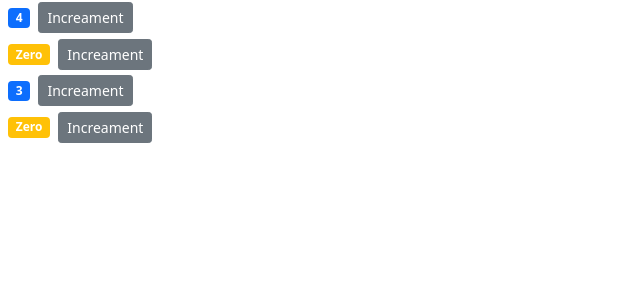
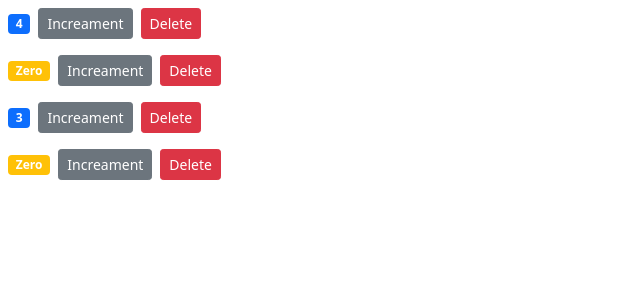
Before and after one commit to alaeimo/React-Course, a React (Create React App) app in the folder 02-counter-app/: page / in a window 1280 px wide. Shown: the top 300 px of the page, without its empty margins (0-640 px from the left). Built offline with nearby package versions, Linux system fonts and the light colour scheme.

Commit message:
02-counter-app: raise and handle delete event and update state.

```diff
--- a/02-counter-app/src/components/counter.jsx
+++ b/02-counter-app/src/components/counter.jsx
@@ -1,11 +1,10 @@
 import React, { Component } from "react";
 
 class Counter extends Component {
-  state = { value: this.props.value };
+  state = { value: this.props.counter.value };
 
   handleIncreament = (product) => {
-    console.log(product);
-    this.setState({ value: this.state.value + 1 });
+    this.setState({ value: this.state.counter.value + 1 });
   };
   render() {
     console.log(this.props);
@@ -17,6 +16,12 @@
           className="btn btn-secondary btn-sm"
         >
           Increament
+        </button>
+        <button
+          onClick={() => this.props.onDelete(this.props.counter.id)}
+          className="btn btn-danger btn-sm m-2"
+        >
+          Delete
         </button>
       </div>
     );
--- a/02-counter-app/src/components/counters.jsx
+++ b/02-counter-app/src/components/counters.jsx
@@ -10,11 +10,20 @@
       { id: 3, value: 0 },
     ],
   };
+
+  handleDelete = (counterId) => {
+    const counters = this.state.counters.filter((c) => c.id !== counterId);
+    this.setState({ counters });
+  };
   render() {
     return (
       <div>
         {this.state.counters.map((counter) => (
-          <Counter key={counter.id} value={counter.value} selected />
+          <Counter
+            key={counter.id}
+            onDelete={this.handleDelete}
+            counter={counter}
+          />
         ))}
       </div>
     );
```
